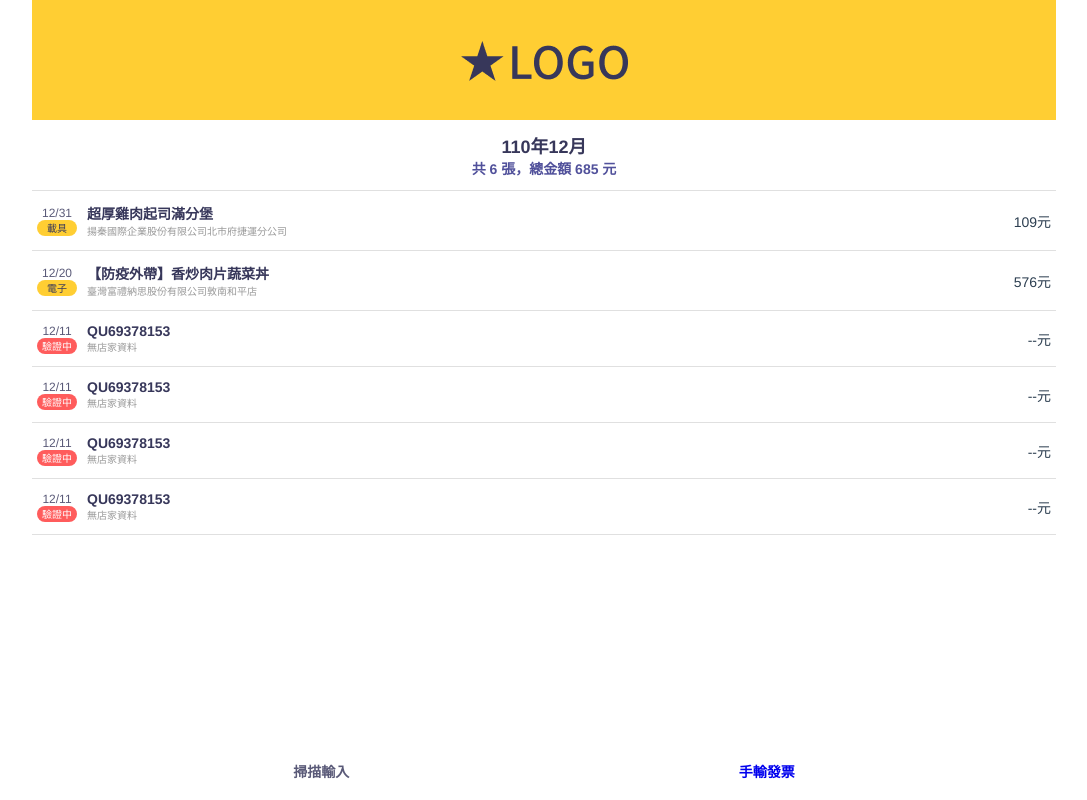
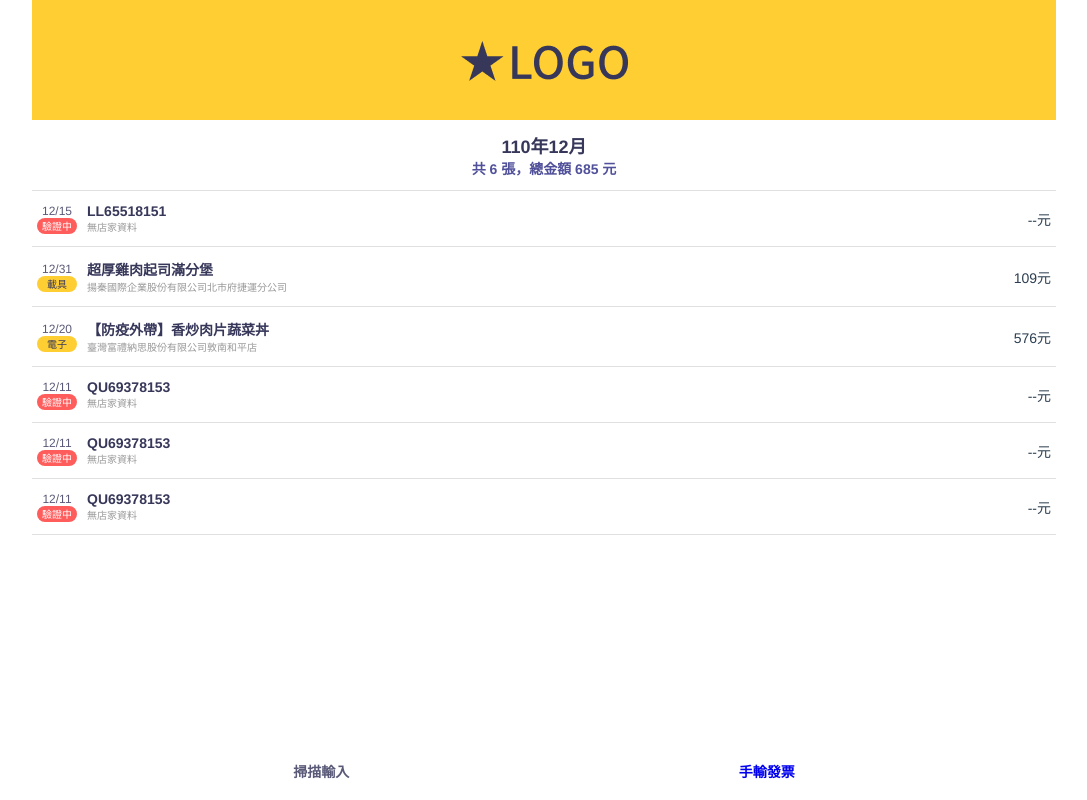
Before and after one commit to Apo0717/-, a Vue app: page / in a window 1280 px wide. Shown: the whole page, without its empty margins (96-1183 px from the left). Built offline with nearby package versions, Linux system fonts and the light colour scheme; data requests are answered from the project's data file.

Commit message:
0108 列表降序完成.

```diff
--- a/db.json
+++ b/db.json
@@ -86,10 +86,10 @@
       "type": 1
     },
     {
-      "id": 6245879,
-      "invNum": "QU69378153",
+      "id": 8166930,
+      "invNum": "LL65518151",
       "status": "驗證中",
-      "time": "2021-12-11 00:00:00",
+      "time": "2022-12-15 00:00:00",
       "type": 1
     }
   ]
--- a/src/views/Home.vue
+++ b/src/views/Home.vue
@@ -86,9 +86,19 @@ export default {
       infoOpen.dataArr = {};
     };
 
+    //項目時間排序
+    const sortItem = () => {
+      itemData.arr.sort(function (a, b) {
+        return a.time < b.time ? 1 : -1;
+      });
+    };
+
     const addAll = () => {
+      allItem.amount = 0;
       for (let i = 0; i < itemData.arr.length; i++) {
-        allItem.amount += parseInt(itemData.arr[i].addAmount);
+        allItem.amount += Number(itemData.arr[i].addAmount);
+        console.log(itemData.arr[i].addAmount, "夭壽喔");
+        console.log(allItem.amount, "妖魔鬼怪ㄟ");
       }
       // 千位符
       allItem.amount = allItem.amount.toLocaleString();
@@ -109,7 +119,7 @@ export default {
             showSeller: check ? e.sellerName : "無店家資料",
             showWay: check ? (e.type == 0 ? "載具" : "電子") : e.status, //假設載具為1
             showAmount: check ? e.amount.toLocaleString() : "--",
-            addAmount: check ? e.amount : 0,
+            addAmount: check ? Number(e.amount) : Number(0),
             showDetais: check ? e.details : null,
             showCss: check,
           };
@@ -118,7 +128,8 @@ export default {
         itemData.arr = handleData;
         console.log(handleData, "22");
         // console.log(allItem.amount, "錢錢");
-        addAll()
+        sortItem();
+        addAll();
       });
     };
 
@@ -131,7 +142,6 @@ export default {
           alert("此筆資料已刪除");
           // 重新渲染資料
           closeClick();
-          addAll();
           callData();
         })
         .catch((err) => {
```
